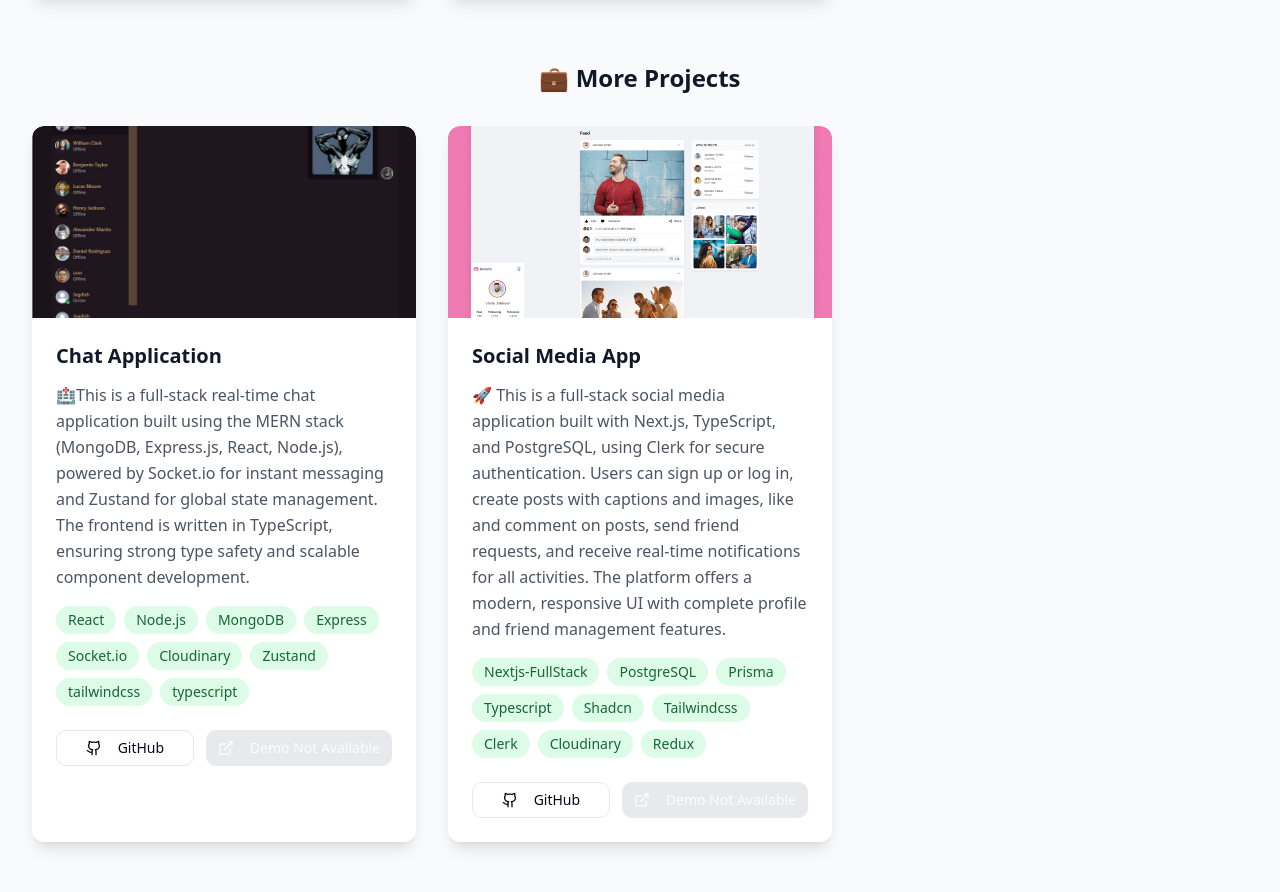
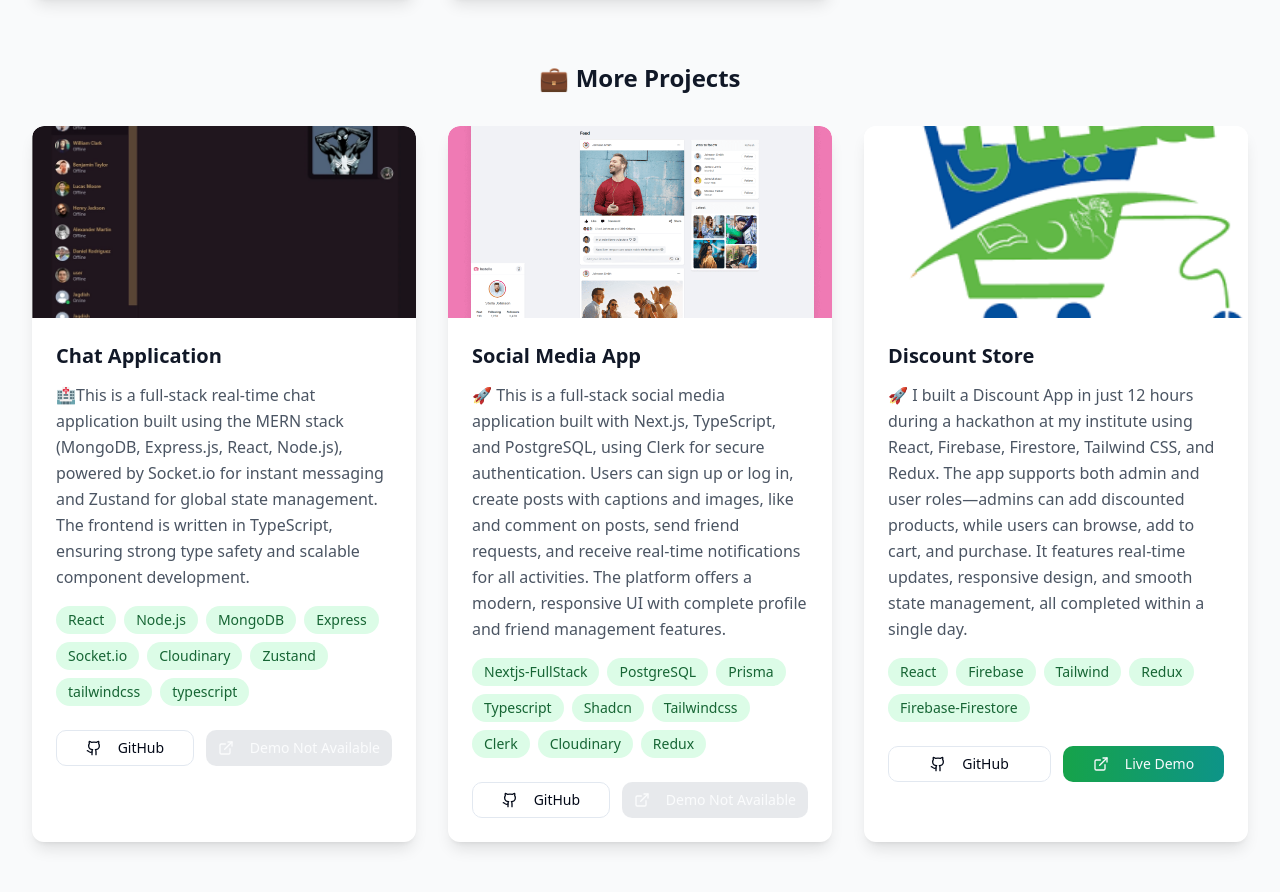
Before and after one commit to Sameerraza7760/portfolio-SameerRaza, a Next.js app: page / in a window 1280 px wide. Shown: the part 6400-7292 px from the top of the page. Built offline with nearby package versions, Linux system fonts and the light colour scheme.

Commit message:
feat: Add new project "Discount Store" with detailed description and demo link; include project image.

```diff
--- a/components/sections/projects-section.tsx
+++ b/components/sections/projects-section.tsx
@@ -97,6 +97,15 @@ export default function ProjectsSection() {
       github: "https://github.com/MuhammadMaaz2001/file-sharing",
       image: "/images/instello-ultimate-photo-sharing-html-template.webp",
       featured: false,
+    },
+     {
+      title:"Discount Store",
+      description: "🚀 I built a Discount App in just 12 hours during a hackathon at my institute using React, Firebase, Firestore, Tailwind CSS, and Redux. The app supports both admin and user roles—admins can add discounted products, while users can browse, add to cart, and purchase. It features real-time updates, responsive design, and smooth state management, all completed within a single day.",
+      tech: ["React", "Firebase","Tailwind", "Redux","Firebase-Firestore"],
+      github: "https://github.com/Sameerraza7760/Discount-app",
+      image: "/images/saylani.png",
+      featured: false,
+      demo: "https://onlinestoresaylani.netlify.app/",
     },
   ]
 
```
Also changed, not shown: public/images/saylani.png (added).
